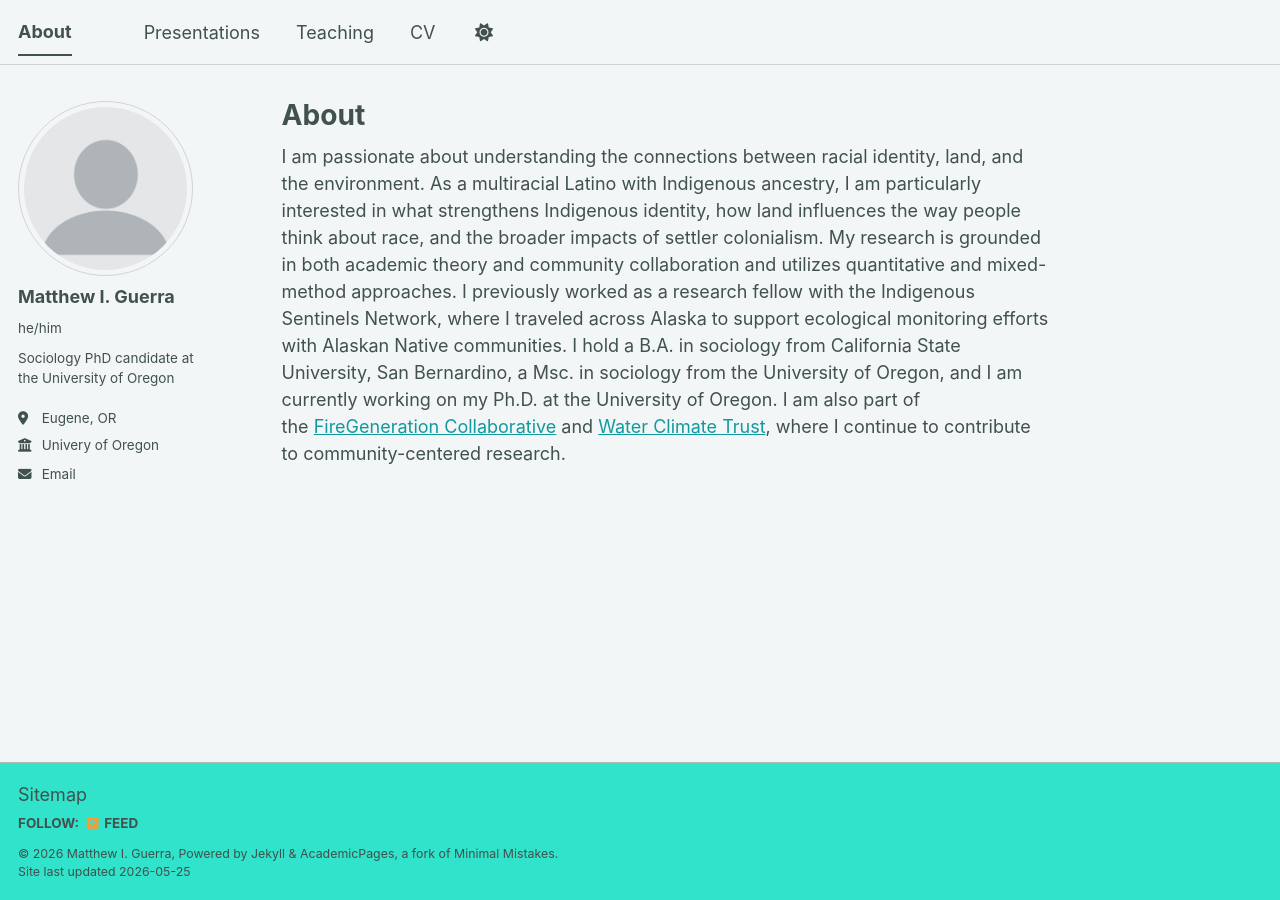
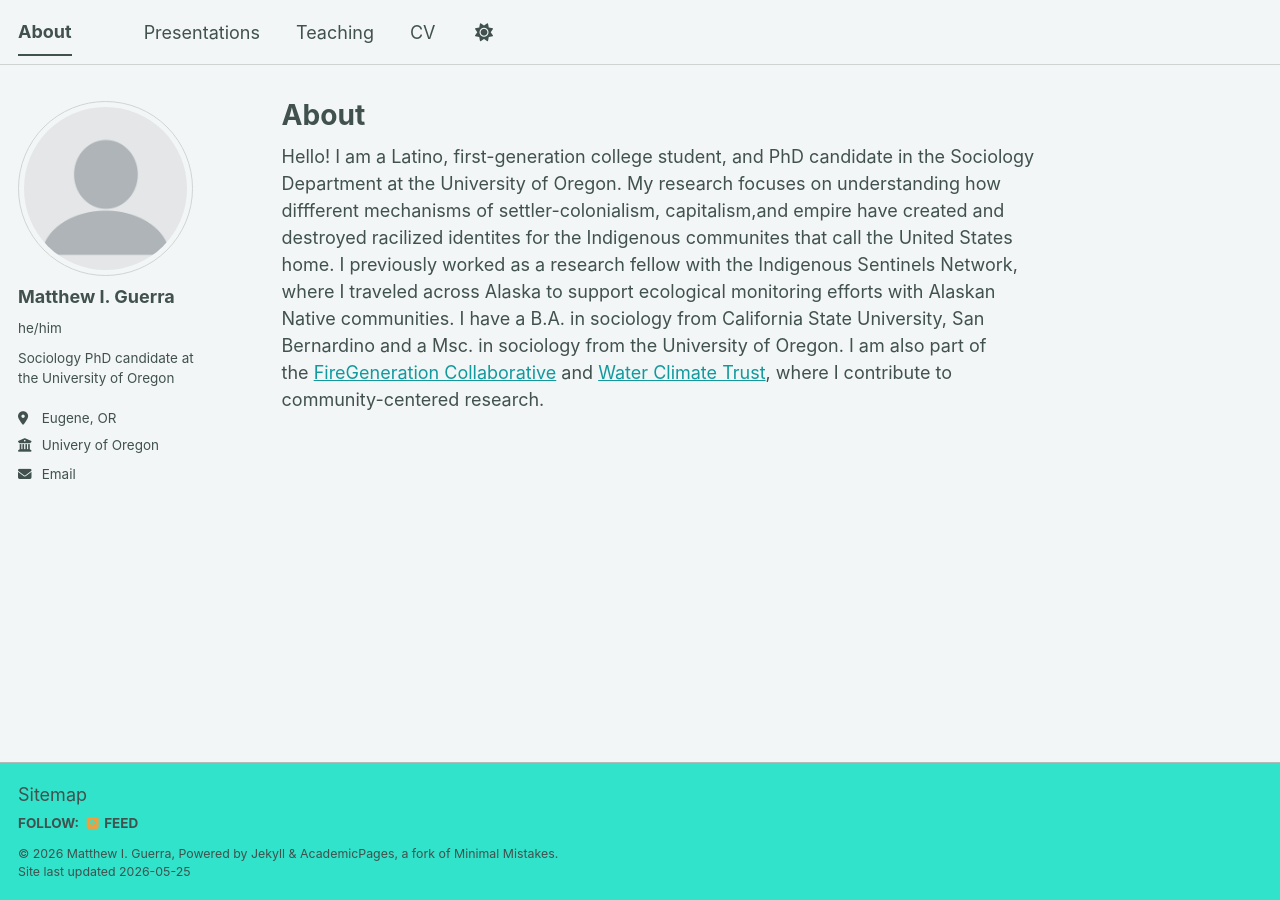
Before and after one commit to matthew-guerra/matthew-guerra.github.io, a Jekyll site: the page built from _pages/about.md, in a window 1280 px wide. Built offline with Jekyll 4.4.1, drawn with Linux system fonts in a browser that asks for light colours; a script bundle is joined from its source files by our own code; library files that are not in the unit come from our copies.

Commit message:
Update about.md

```diff
--- a/_pages/about.md
+++ b/_pages/about.md
@@ -6,4 +6,4 @@ redirect_from:
   - /about/
   - /about.html
 ---
-I am passionate about understanding the connections between racial identity, land, and the environment. As a multiracial Latino with Indigenous ancestry, I am particularly interested in what strengthens Indigenous identity, how land influences the way people think about race, and the broader impacts of settler colonialism. My research is grounded in both academic theory and community collaboration and utilizes quantitative and mixed-method approaches. I  previously worked as a research fellow with the Indigenous Sentinels Network, where I traveled across Alaska to support ecological monitoring efforts with Alaskan Native communities. I hold a B.A. in sociology from California State University, San Bernardino, a Msc. in sociology from the University of Oregon, and I am currently working on my Ph.D. at the University of Oregon. I am also part of the [FireGeneration Collaborative](https://www.firegencollab.org/) and [Water Climate Trust](https://www.waterclimate.org/), where I continue to contribute to community-centered research.
+Hello! I am a Latino, first-generation college student, and PhD candidate in the Sociology Department at the University of Oregon. My research focuses on understanding how diffferent mechanisms of settler-colonialism, capitalism,and empire have created and destroyed racilized identites for the Indigenous communites that call the United States home. I  previously worked as a research fellow with the Indigenous Sentinels Network, where I traveled across Alaska to support ecological monitoring efforts with Alaskan Native communities. I have a B.A. in sociology from California State University, San Bernardino and a Msc. in sociology from the University of Oregon. I am also part of the [FireGeneration Collaborative](https://www.firegencollab.org/) and [Water Climate Trust](https://www.waterclimate.org/), where I contribute to community-centered research.
```
